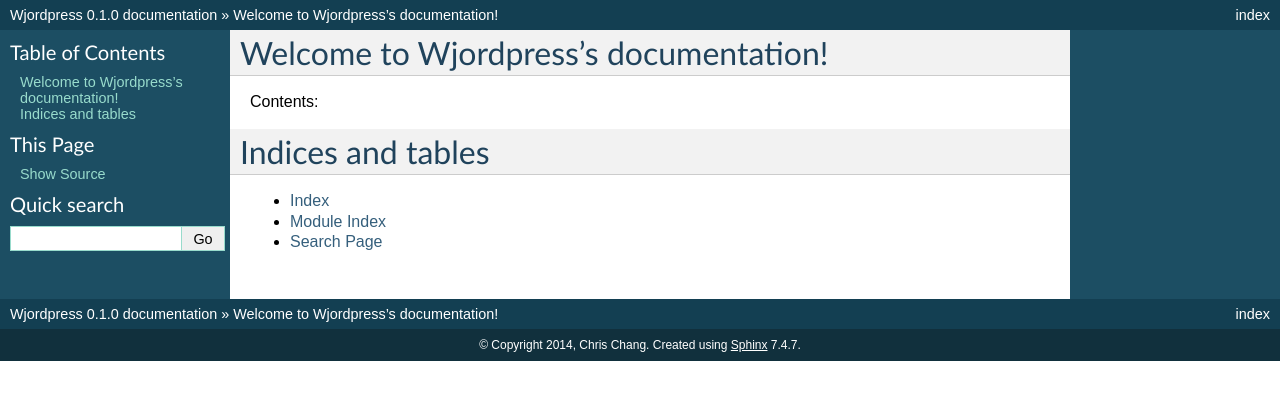
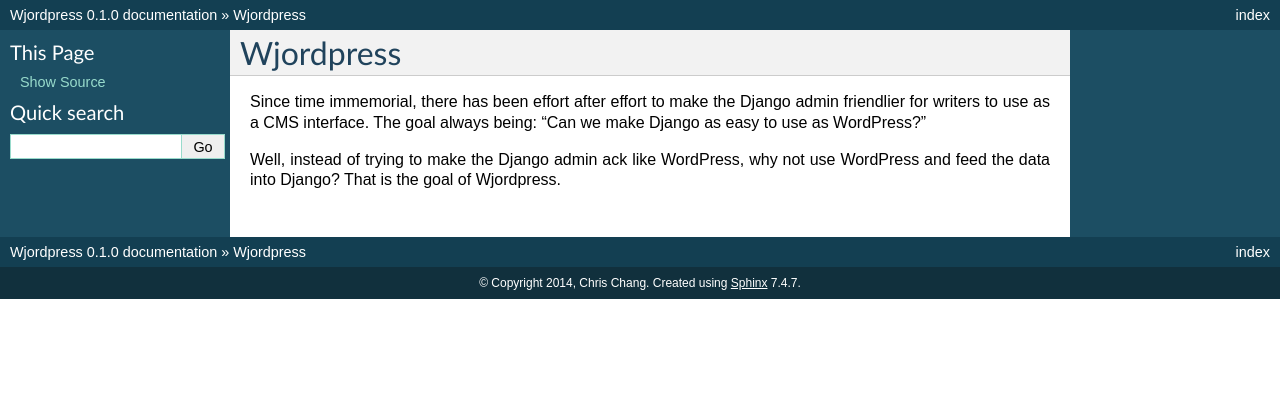
Before and after one commit to texastribune/wjordpress, a Sphinx documentation site: the page built from docs/index.rst, in a window 1280 px wide. Shown: the top 400 px of the page. Built offline with Sphinx 7.4.7, drawn with Linux system fonts in a browser that asks for light colours.

Commit message:
add intro paragraph

```diff
--- a/docs/index.rst
+++ b/docs/index.rst
@@ -1,21 +1,14 @@
-.. Wjordpress documentation master file, created by
-   sphinx-quickstart on Mon Jul 28 21:31:20 2014.
-   You can adapt this file completely to your liking, but it should at least
-   contain the root `toctree` directive.
+Wjordpress
+==========
 
-Welcome to Wjordpress's documentation!
-======================================
+.. Contents:
 
-Contents:
+.. .. toctree::
+..    :maxdepth: 2
 
-.. toctree::
-   :maxdepth: 2
+Since time immemorial, there has been effort after effort to make the Django
+admin friendlier for writers to use as a CMS interface. The goal always being:
+"Can we make Django as easy to use as WordPress?"
 
-
-
-Indices and tables
-==================
-
-* :ref:`genindex`
-* :ref:`modindex`
-* :ref:`search`
+Well, instead of trying to make the Django admin ack like WordPress, why not
+use WordPress and feed the data into Django? That is the goal of Wjordpress.
```
